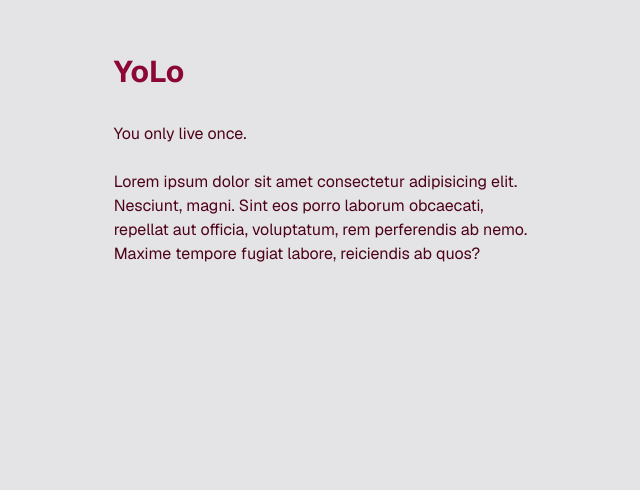
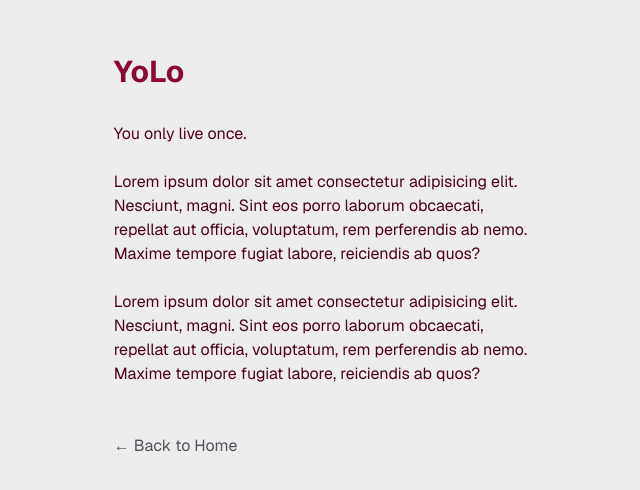
Before and after one commit to karandudeja/calendar-test-1, a Next.js app: page /about in a window 1280 px wide. Shown: the part 106-596 px from the top of the page, without its empty margins (313-953 px from the left). Built offline with nearby package versions, Linux system fonts and the light colour scheme.

Commit message:
updated css for the books component

```diff
--- a/components/SuggestedBook.tsx
+++ b/components/SuggestedBook.tsx
@@ -24,7 +24,7 @@ const SuggestedBook: React.FC<SuggestedBookProps> = ({
       href={url}
       target="_blank"
       rel="noopener noreferrer"
-      className="flex flex-col min-w-[180px] p-2 max-w-xs rounded-md hover:shadow-md transition-shadow cursor-pointer"
+      className="flex flex-col min-w-[180px] p-2 max-w-xs rounded-md hover:shadow-md hover:bg-white transition-all cursor-pointer"
     >
       <div className="overflow-hidden">
         <img
--- a/src/app/about/page.tsx
+++ b/src/app/about/page.tsx
@@ -1,12 +1,27 @@
+"use client";
+
+import Link from "next/link";
+
 export default function AboutPage() {
   return (
-    <div className="bg-zinc-200 w-full h-screen">
+    <div className="w-full h-screen" style={{ backgroundColor: "#ededed" }}>
         <div className="w-full lg:w-1/3 lg:mx-auto py-40 font-[family-name:var(--font-geist-sans)]">
           <p className="font-bold text-rose-900 text-3xl">YoLo</p>
           <p className="mt-8 text-rose-950">You only live once.</p>
           <p className="mt-6 text-rose-950">Lorem ipsum dolor sit amet consectetur adipisicing elit. Nesciunt, magni.
             Sint eos porro laborum obcaecati, repellat aut officia, voluptatum, rem perferendis ab nemo.
             Maxime tempore fugiat labore, reiciendis ab quos?</p>
+          <p className="mt-6 text-rose-950">Lorem ipsum dolor sit amet consectetur adipisicing elit. Nesciunt, magni.
+            Sint eos porro laborum obcaecati, repellat aut officia, voluptatum, rem perferendis ab nemo.
+            Maxime tempore fugiat labore, reiciendis ab quos?</p>
+          <nav className="mt-12">
+            <Link
+              href="/"
+              className="text-zinc-600 hover:text-zinc-700 hover:underline transition-colors"
+            >
+              ← Back to Home
+            </Link>
+          </nav>
         </div>
     </div>
 
--- a/src/app/page.tsx
+++ b/src/app/page.tsx
@@ -12,8 +12,8 @@ export default function Home() {
   return (
     <div className="w-full lg:w-3/4 lg:mx-auto lg:p-8 font-[family-name:var(--font-geist-sans)]">
       <div>
-        <p className="text-center font-bold">YoLo</p>
-        <div className="mt-6 mb-20 h-px w-full bg-gradient-to-r from-transparent via-zinc-500 to-transparent"></div>
+        <p className="lg:mb-8 text-center font-bold">YoLo</p>
+        {/* <div className="mt-6 mb-20 h-px w-full bg-gradient-to-r from-transparent via-zinc-500 to-transparent"></div> */}
       </div>
       <div className="bg-white dark:bg-zinc-950 px-8 py-16 rounded">
         <div className="grid lg:grid-cols-[1fr_1fr] xl:grid-cols-[1fr_1fr_2fr] xl:gap-20">
```
